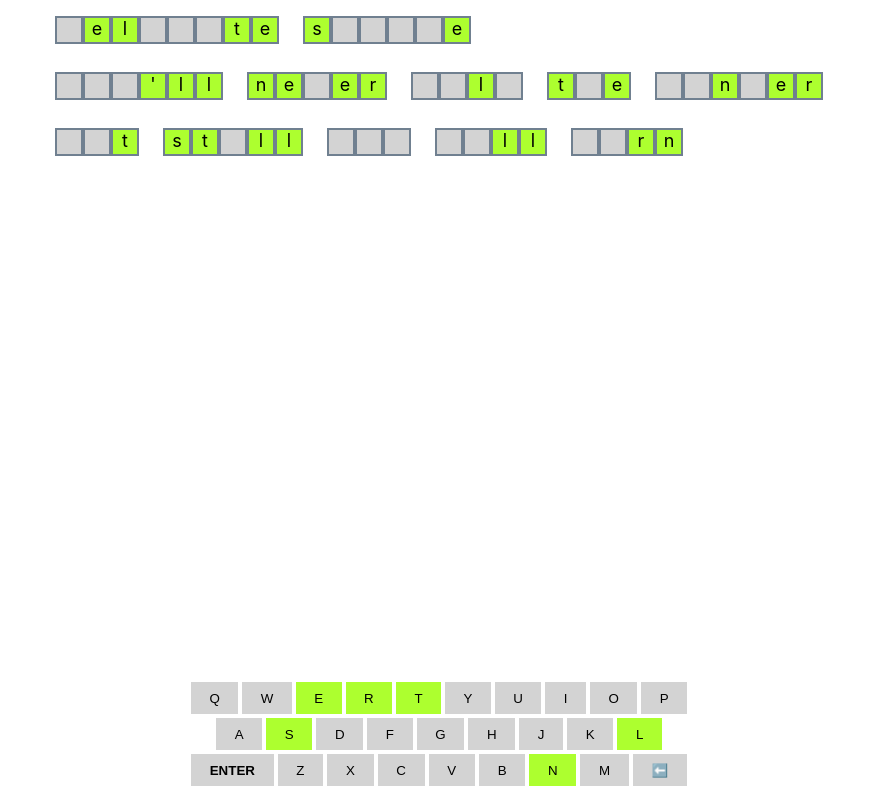
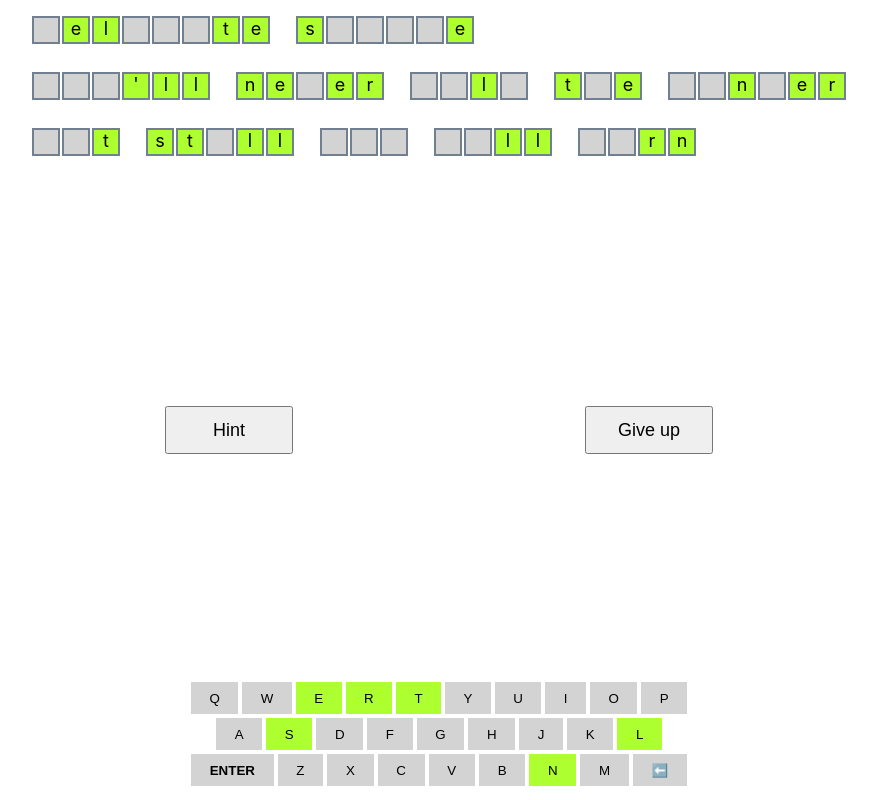
Before and after one commit to wginsberg/haikudle, a React (Create React App) app in the folder frontend/: page / in a window 1280 px wide. Shown: the whole page, without its empty margins (201-1078 px from the left). Built offline with nearby package versions, Linux system fonts and the light colour scheme.

Commit message:
add hint and giveup buttons

```diff
--- a/frontend/src/App.js
+++ b/frontend/src/App.js
@@ -3,13 +3,14 @@ import Haiku from './Haiku';
 import Keyboard from './Keyboard';
 
 import useDailyHaiku from './hooks';
-import { addHints, FREE_HINT_CHARS } from './util';
+import { addHints, generateHintSequence, FREE_HINT_CHARS } from './util';
 
 function App() {
   const { haikuString, error } = useDailyHaiku()
   const [input, setInput] = useState("")
+  const [hints, setHints] = useState(FREE_HINT_CHARS)
 
-  const haikuWithHints = addHints(haikuString.split(""), FREE_HINT_CHARS)
+  const haikuWithHints = addHints(haikuString.split(""), hints)
 
   const addInput = character => {
     setInput(input => input + character)
@@ -17,6 +18,16 @@ function App() {
 
   const removeInput = () => {
     setInput(input => input.slice(0, -1))
+  }
+
+  const addHint = () => {
+    const hintSequence = generateHintSequence(haikuString, haikuWithHints, input)
+    setHints(hints => new Set([...hints, hintSequence[0]]))
+    setInput("")
+  }
+
+  const giveup = () => {
+    setHints(new Set("abcdefghijklmnopqrstuvwxyz"))
   }
 
   return error
@@ -29,7 +40,12 @@ function App() {
           haikuCensored={haikuWithHints}
         />
         <br />
-        <Keyboard selectedCharacters={FREE_HINT_CHARS} addCharacter={addInput} removeCharacter={removeInput} />
+        <div className="helpActions">
+          <button onClick={addHint}>Hint</button>
+          <button onClick={giveup}>Give up</button>
+        </div>
+        <br />
+        <Keyboard selectedCharacters={hints} addCharacter={addInput} removeCharacter={removeInput} />
       </div>
     )
 }
--- a/frontend/src/Haiku/index.js
+++ b/frontend/src/Haiku/index.js
@@ -8,8 +8,6 @@ export default function Haiku({ haiku, haikuCensored, input }) {
     const wordArray2d = charactersTo2DStringArray(haiku)
     const censoredWordArray2d = charactersTo2DStringArray(characters)
     const metaArray2d = charactersTo2DStringArray(meta)
-
-    console.log({ wordArray2d, censoredWordArray2d})
 
     return (
         <div className="haiku">
--- a/frontend/src/Keyboard/index.js
+++ b/frontend/src/Keyboard/index.js
@@ -24,7 +24,7 @@ export default function Keyboard({ selectedCharacters = new Set(), addCharacter,
         document.addEventListener('keydown', listener)
         const cleanup = () => document.removeEventListener('keydown', listener)
         return cleanup
-    }, [removeCharacter, addCharacter])
+    }, [selectedCharacters, removeCharacter, addCharacter])
 
     // Handle events from keyboard UI
     const onButtonClick = character => {
--- a/frontend/src/hooks.js
+++ b/frontend/src/hooks.js
@@ -11,6 +11,7 @@ export default function useDailyHaiku() {
     useEffect(() => {
         fetch(sourceURL)
             .then(response => response.text())
+            .then(text => text.endsWith("\n") ? text.slice(0, -1) : text)
             .then(setResult)
             .catch(setError)
     }, [sourceURL])
--- a/frontend/src/index.css
+++ b/frontend/src/index.css
@@ -36,6 +36,8 @@ body {
   border: 2px solid slategray;
   min-width: 24px;
   min-height: 24px;
+  margin: 0 1px;
+  animation: 1s ease-in flip;
 }
 
 @keyframes flip {
@@ -55,14 +57,17 @@ body {
 .tile-blank {
   background-color: initial;
   border: initial;
+  animation: none;
 }
 
 .tile-censored {
   background-color: lightgray;
+  animation: none;
 }
 
 .tile-input {
   background-color: lightcoral;
+  animation: none;
 }
 
 .tile-complete {
@@ -121,3 +126,17 @@ body {
 .keyboardButton[type="submit"] {
   font-weight: bold;
 }
+
+.helpActions {
+  display: flex;
+  justify-content: space-around;
+  width: 100%;
+}
+
+.helpActions button {
+  height: 48px;
+  width: 100%;
+  max-width: 128px;
+  font-size: large;
+  padding: 8px;
+}
--- a/frontend/src/util.js
+++ b/frontend/src/util.js
@@ -44,3 +44,20 @@ export function addInputToHaiku(haiku = [], input = "") {
         meta
     }
 }
+
+/*
+* Returns a string of characters that can be given as hints for the censored haiku
+* Each character returned will fill in a previously un-guessed or incorrectly guessed tile
+*/
+export function generateHintSequence(haiku = [], censoredHaiku = [], input = "") {
+    const haikuWithInput = addInputToHaiku(censoredHaiku, input).characters
+    const missingChars = new Set()
+    for (let i = 0; i < haiku.length; i++) {
+        if (!haikuWithInput[i].match(/[*a-z]/)) continue
+        if (haikuWithInput[i] !== haiku[i]) {
+            missingChars.add(haiku[i])
+        }
+    }
+
+    return [...missingChars].sort().join("")
+}
```
Also changed, not shown: 1 other file (tests, documents, lock files or other folders).
